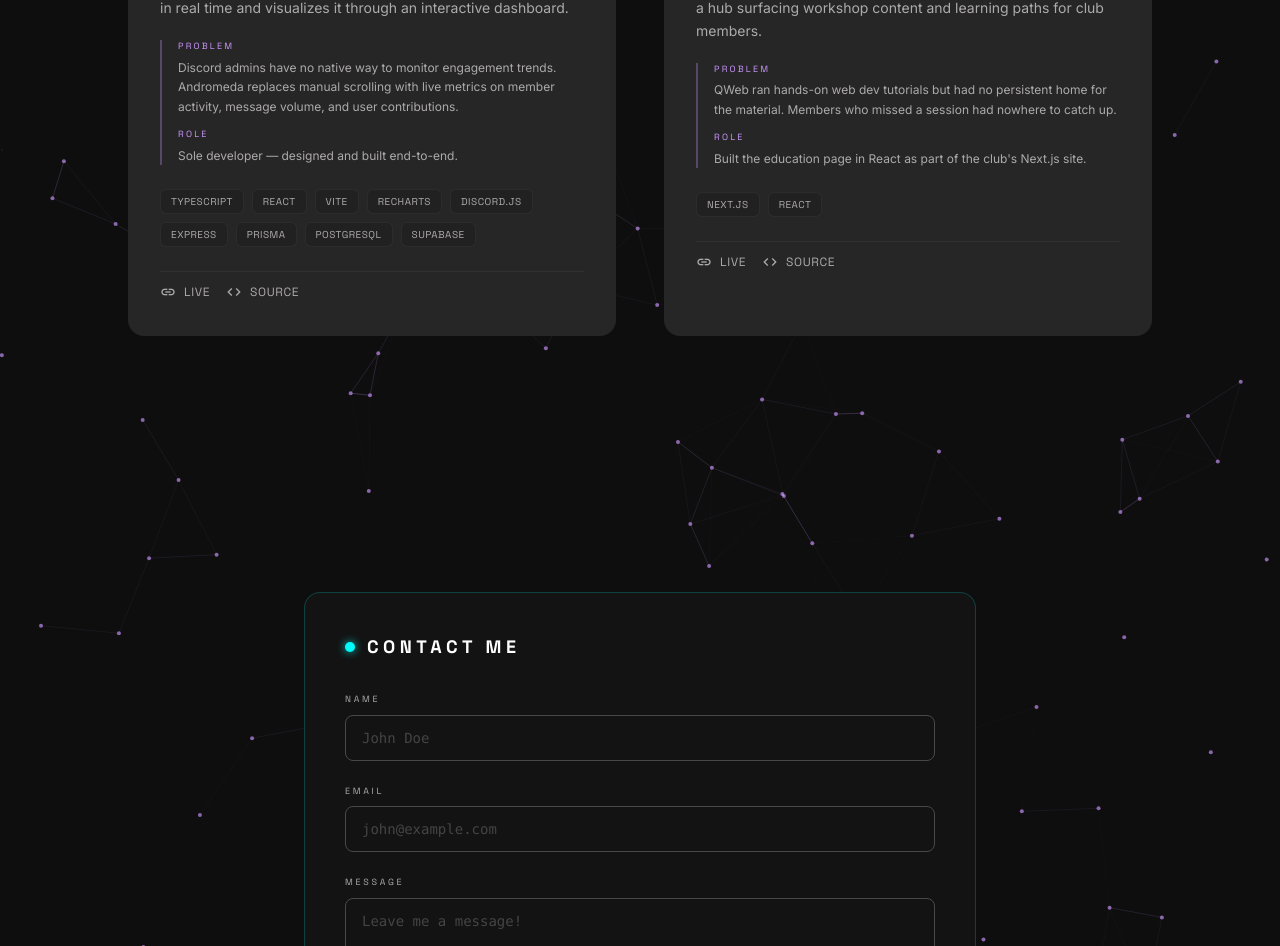
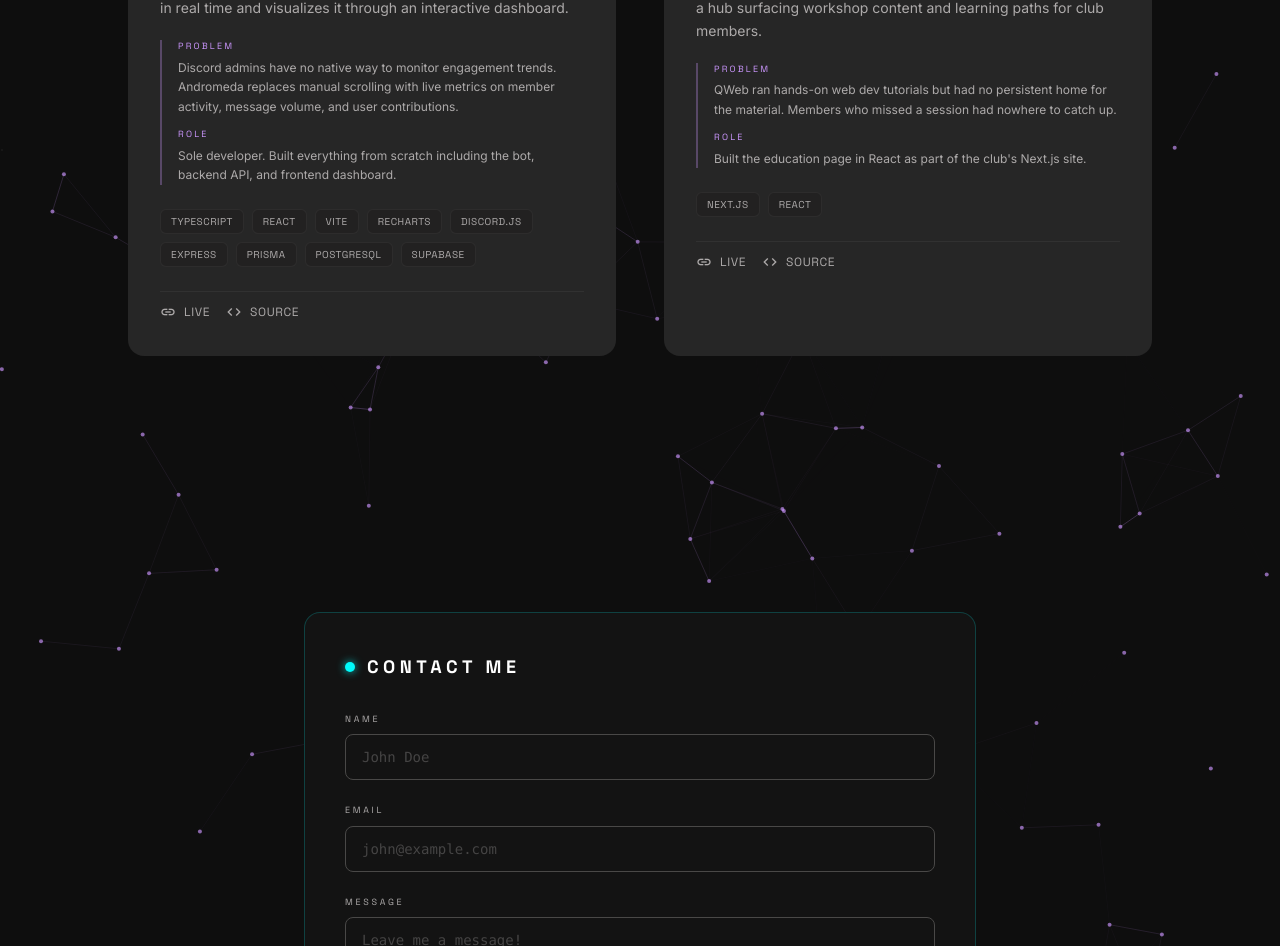
Before and after one commit to 7shep/dev-website, a React (Vite) app: page / in a window 1280 px wide. Shown: the part 3052-3998 px from the top of the page. Built offline with nearby package versions, Linux system fonts and the light colour scheme; a web font is replaced by a local one.

Commit message:
update project descriptions.

```diff
--- a/src/components/Projects.tsx
+++ b/src/components/Projects.tsx
@@ -25,7 +25,7 @@ const projects: Project[] = [
       "Full-stack analytics platform that tracks Discord server activity in real time and visualizes it through an interactive dashboard.",
     problem:
       "Discord admins have no native way to monitor engagement trends. Andromeda replaces manual scrolling with live metrics on member activity, message volume, and user contributions.",
-    role: "Sole developer — designed and built end-to-end.",
+    role: "Sole developer. Built everything from scratch including the bot, backend API, and frontend dashboard.",
     stack: [
       "TypeScript",
       "React",
```
